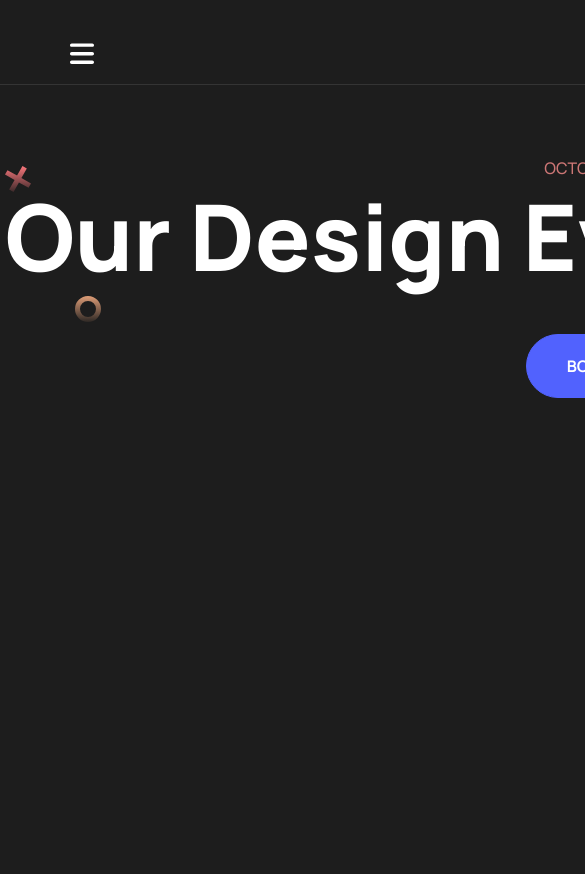
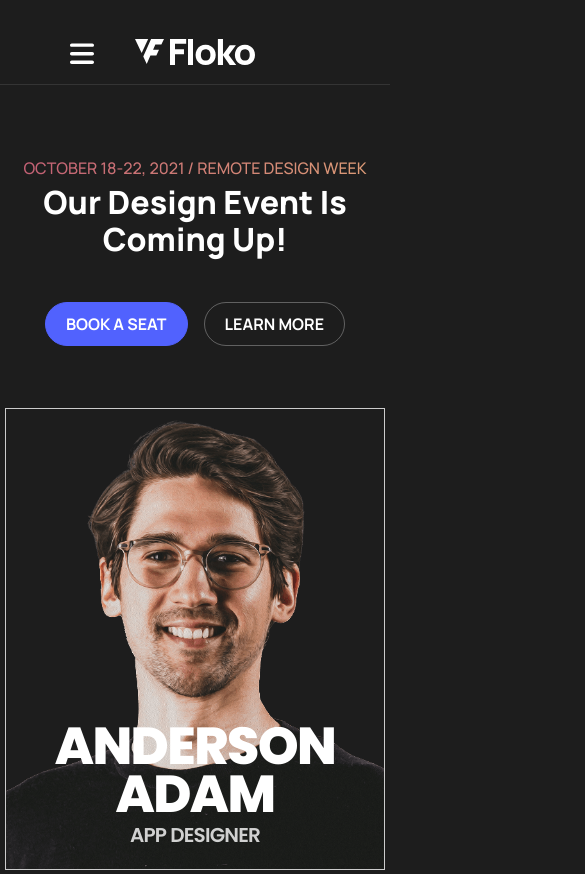
Before and after one commit to huanlv620/free-event-floko, a website: page index.html in a window 390 px wide. Shown: the top 874 px of the page, 585 px wide, since content can reach past the window. Before the commit the page ends 844 px from the top, so only its background shows below. Drawn offline with Linux system fonts and the light colour scheme.

Commit message:
responsive member

```diff
--- a/index.html
+++ b/index.html
@@ -142,7 +142,7 @@
         <!-- Section hero -->
         <section class="hero">
           <div class="row">
-            <div class="col col-md-12">
+            <div class="col-12 col-lg-12 col-md-12">
               <div class="hero__inner">
                 <p class="hero__desc">
                   OCTOBER 18-22, 2021 / REMOTE DESIGN WEEK
@@ -166,9 +166,7 @@
         </section>
 
         <!-- Section member -->
-        <section class="member" style="display: none">
-          <div class="row">
-            <div class="col-lg-4 col-md-12">
+        <section class="member">
           <article class="member__item">
             <div class="member__img-wrap">
               <img
@@ -183,8 +181,6 @@
               <p class="member__job">App Designer</p>
             </div>
           </article>
-            </div>
-            <div class="col-lg-4 col-md-12">
           <article class="member__item">
             <div class="member__img-wrap">
               <img
@@ -199,8 +195,6 @@
               <p class="member__job">Web Designer</p>
             </div>
           </article>
-            </div>
-            <div class="col-lg-4 col-md-12">
           <article class="member__item">
             <div class="member__img-wrap">
               <img
@@ -215,8 +209,6 @@
               <p class="member__job">Product Designer</p>
             </div>
           </article>
-            </div>
-          </div>
         </section>
 
         <!-- Section event -->
--- a/scss/_header.scss
+++ b/scss/_header.scss
@@ -1,16 +1,13 @@
 @use "./mixin";
 
 .header {
-  width: 1440px;
+  position: relative;
+  max-width: 1440px;
   margin-left: auto;
   margin-right: auto;
   margin-top: 20px;
   padding: 20px 70px;
   border-bottom: 1px solid rgba(255 255 255 / 10%);
-
-  @include mixin.screen(lg) {
-    position: relative;
-  }
 
   &__bar {
     width: 24px;
--- a/scss/_hero.scss
+++ b/scss/_hero.scss
@@ -1,3 +1,4 @@
+@use "./mixin";
 .hero {
   margin: 75px 0 62px;
 
@@ -22,6 +23,18 @@
     line-height: 115%;
     text-transform: capitalize;
     color: #fff;
+
+    @include mixin.screen(lg) {
+      font-size: 7.2rem;
+    }
+
+    @include mixin.screen(md) {
+      font-size: 5.2rem;
+    }
+
+    @include mixin.screen(sm) {
+      font-size: 3.2rem;
+    }
   }
 
   &__row {
@@ -43,6 +56,10 @@
     text-transform: uppercase;
     color: #fff;
 
+    @include mixin.screen(md) {
+      padding: 10px 20px;
+    }
+
     &--seat {
       background: #5162fe;
       border-color: #5162fe;
@@ -51,6 +68,9 @@
 }
 
 .hero-decor {
+  @include mixin.screen(xl) {
+    display: none;
+  }
   img {
     position: absolute;
 
--- a/scss/_member.scss
+++ b/scss/_member.scss
@@ -1,11 +1,32 @@
+@use "./mixin";
 .member {
+  display: grid;
+  grid-template-columns: repeat(3, 1fr);
+  gap: 30px;
+  flex-wrap: wrap;
   margin-top: 62px;
+
+  @include mixin.screen(xl) {
+    grid-template-columns: repeat(2, 1fr);
+  }
+
+  @include mixin.screen(lg) {
+    grid-template-columns: repeat(1, 1fr);
+  }
 
   &__item {
     position: relative;
     width: 100%;
     height: 462px;
     border: 14px solid #99dfda;
+
+    @include mixin.screen(md) {
+      border-width: 5px;
+    }
+
+    @include mixin.screen(sm) {
+      border: 1px solid #ccc;
+    }
   }
 
   &__item:nth-last-of-type() {
```
Also changed, not shown: assets/css/main.css, 1 other file. Lines whose indentation alone changed are shown as unchanged.
